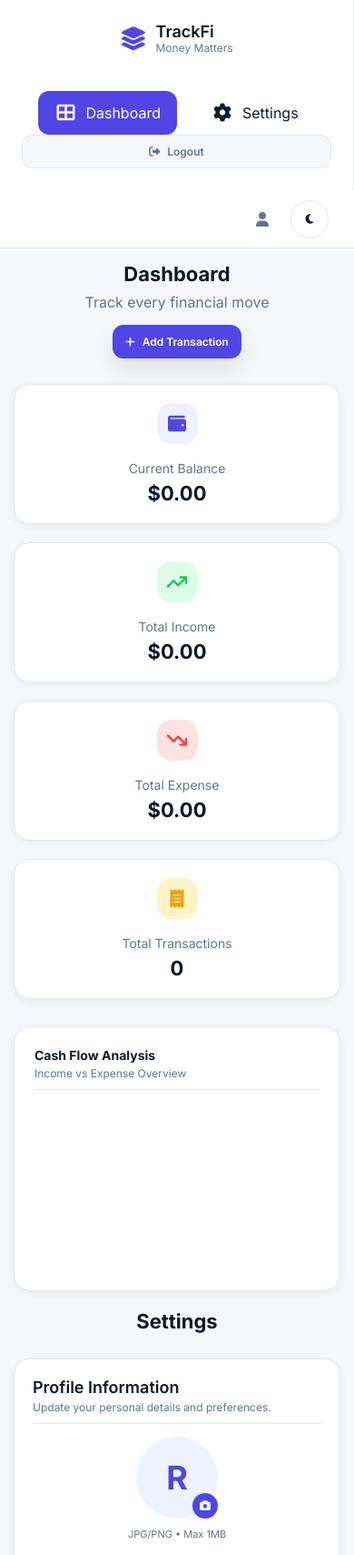
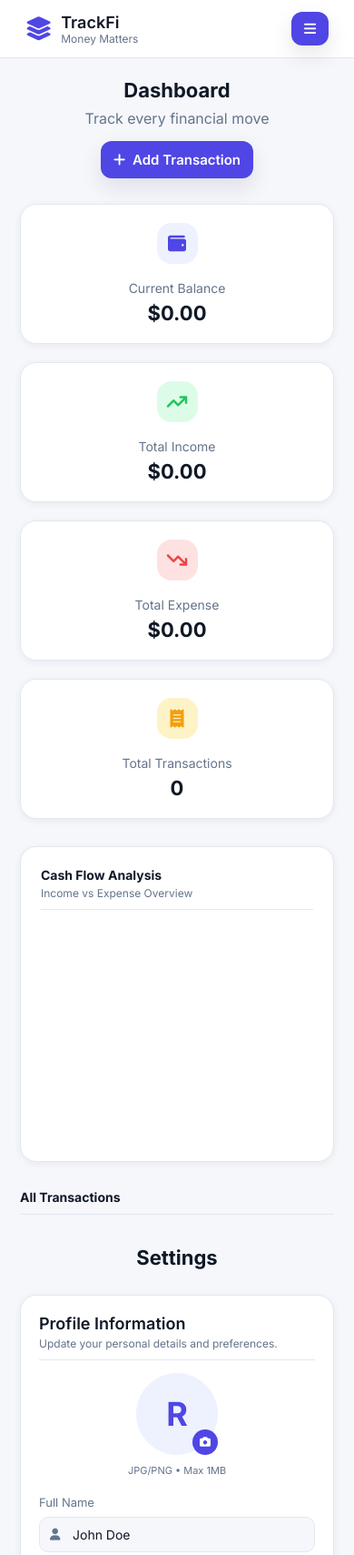
Before and after one commit to vishalls24/trackfi-expense-tracker, a plain HTML site: page index.html in a window 390 px wide. Shown: the top 1709 px of the page at 91% size. Drawn offline with nearby package versions, Linux system fonts and the light colour scheme; a script that the page names is missing.

Commit message:
improve responsiveness, add animations, and fix UI styling

```diff
--- a/index.html
+++ b/index.html
@@ -19,6 +19,7 @@
 <body>
 
     <aside class="sidebar">
+
         <div class="logo">
             <div class="logo-icon">
                 <i class="fa-solid fa-layer-group"></i>
@@ -41,6 +42,22 @@
             </a>
         </nav>
 
+        <div class="side-bottom">
+            <div class="profile">
+                <i class="fa-solid fa-user"></i>
+                <h3 id="user-name">John Doe</h3>
+            </div>
+
+            <div class="side-theme">
+                <span>Dark Mode</span>
+
+                <label class="switch">
+                    <input type="checkbox" id="darkModeSidebar">
+                    <span class="slider"></span>
+                </label>
+            </div>
+        </div>
+
         <button id="logout" class="btn-secondary">
             <i class="fa-solid fa-right-from-bracket"></i>
             Logout
@@ -48,6 +65,22 @@
     </aside>
 
     <header class="topbar">
+
+        <div class="logo mobile-logo">
+            <div class="logo-icon">
+                <i class="fa-solid fa-layer-group"></i>
+            </div>
+
+            <div class="logo-text">
+                <h2 class="text-lg">TrackFi</h2>
+                <p>Money Matters</p>
+            </div>
+        </div>
+
+        <button id="menu-btn" class="btn-primary menu-btn">
+            <i class="fa-solid fa-bars"></i>
+        </button>
+
         <div class="profile">
             <i class="fa-solid fa-user"></i>
             <h3 id="user-name">John Doe</h3>
@@ -122,16 +155,29 @@
 
 
             <div class="chart-card">
-                <div class="settings-card-header">
+                <div class="card-header">
                     <div>
                         <h3 class="text-md">Cash Flow Analysis</h3>
                         <p>Income vs Expense Overview</p>
                     </div>
                 </div>
 
-                <canvas id="myChart"></canvas>
+                <div class="chart-container">
+                    <canvas id="myChart"></canvas>
+                </div>
             </div>
 
+            <div class="records-table">
+                <div class="card-header">
+                    <div>
+                        <h3 class="text-md">All Transactions</h3>
+                    </div>
+
+                    <div class="table-filter">
+
+                    </div>
+                </div>
+            </div>
 
         </section>
 
@@ -144,7 +190,7 @@
             <div class="settings-grid">
 
                 <div class="settings-card profile-card">
-                    <div class="settings-card-header">
+                    <div class="card-header">
                         <div>
                             <h3 class="text-lg">Profile Information</h3>
                             <p>Update your personal details and preferences.</p>
@@ -205,7 +251,7 @@
                 </div>
 
                 <div class="settings-card password-card">
-                    <div class="settings-card-header">
+                    <div class="card-header">
                         <div>
                             <h3 class="text-lg">Change Password</h3>
                             <p>Keep your account secure.</p>
@@ -247,7 +293,7 @@
                 </div>
 
                 <div class="settings-card appearance-card">
-                    <div class="settings-card-header">
+                    <div class="card-header">
                         <div>
                             <h3 class="text-lg">Appearance</h3>
                             <p>Customize your interface.</p>
@@ -268,7 +314,7 @@
                 </div>
 
                 <div class="settings-card data-card">
-                    <div class="settings-card-header">
+                    <div class="card-header">
                         <div>
                             <h3 class="text-lg">Data Management</h3>
                             <p>Backup or clear your financial data.</p>
--- a/style.css
+++ b/style.css
@@ -22,7 +22,7 @@
   --shadow-sm: 0 2px 8px rgba(15, 23, 42, 0.06);
   --shadow-md: 0 10px 25px rgba(15, 23, 42, 0.1);
   --shadow-lg: 0 18px 40px rgba(15, 23, 42, 0.12);
-  --transition: 0.25s ease;
+  --transition: 0.25s ease-out;
 }
 
 body.dark-theme {
@@ -124,7 +124,7 @@ nav a {
 nav a:hover {
   background: var(--primary-light);
   color: var(--primary);
-  transform: translateX(8px);
+  transform: translateX(10px);
 }
 
 nav a.active {
@@ -161,8 +161,7 @@ button:focus-visible {
 
 .profile {
   display: flex;
-  align-items: center;
-  gap: 5px;
+  gap: 12px;
   color: var(--text-muted);
 }
 
@@ -231,6 +230,10 @@ button {
 
 button:hover {
   transform: translateY(-2px);
+}
+
+button:active {
+  transform: scale(0.96);
 }
 
 .btn-circle {
@@ -330,10 +333,41 @@ section {
   align-items: center;
   gap: 18px;
   transition: var(--transition);
+  animation: cardShow 0.5s ease forwards;
+  opacity: 0;
+}
+
+@keyframes cardShow {
+  from {
+    opacity: 0;
+    transform: translateY(25px);
+  }
+
+  to {
+    opacity: 1;
+    transform: translateY(0);
+  }
 }
 
 .card:hover {
-  transform: translateY(-3px);
+  transform: translateY(-6px);
+  box-shadow: var(--shadow-md);
+}
+
+.overview-cards .card:nth-child(1) {
+  animation-delay: 0.1s;
+}
+
+.overview-cards .card:nth-child(2) {
+  animation-delay: 0.2s;
+}
+
+.overview-cards .card:nth-child(3) {
+  animation-delay: 0.3s;
+}
+
+.overview-cards .card:nth-child(4) {
+  animation-delay: 0.4s;
 }
 
 .card-icon {
@@ -378,13 +412,31 @@ section {
   border-radius: 18px;
   padding: 22px;
   box-shadow: var(--shadow-sm);
-  margin-top: 30px;
+  margin: 30px 0;
+  animation: chartReveal 0.7s ease;
 }
 
-.chart-card canvas {
-  justify-self: center;
-  margin-top: 30px;
-  height: 320px !important;
+@keyframes chartReveal {
+  from {
+    opacity: 0;
+    transform: translateY(30px);
+  }
+
+  to {
+    opacity: 1;
+    transform: translateY(0);
+  }
+}
+
+.chart-container {
+  position: relative;
+  width: 100%;
+  height: 320px;
+}
+
+.chart-container canvas {
+  width: 100% !important;
+  height: 100% !important;
 }
 
 .modal {
@@ -397,7 +449,17 @@ section {
   backdrop-filter: blur(10px);
   z-index: 1000;
   padding: 20px;
-  animation: fade 0.2s ease;
+  animation: modalFade 0.3s ease;
+}
+
+@keyframes modalFade {
+  from {
+    opacity: 0;
+  }
+
+  to {
+    opacity: 1;
+  }
 }
 
 .modal-content {
@@ -408,7 +470,19 @@ section {
   border-radius: var(--border-radius);
   box-shadow: var(--shadow-lg);
   overflow: hidden;
-  animation: scaleIn 0.25s ease;
+  animation: modalScale 0.35s cubic-bezier(0.4, 0, 0.2, 1);
+}
+
+@keyframes modalScale {
+  from {
+    opacity: 0;
+    transform: scale(0.85) translateY(20px);
+  }
+
+  to {
+    opacity: 1;
+    transform: scale(1) translateY(0);
+  }
 }
 
 .modal-header {
@@ -467,6 +541,19 @@ section {
   display: flex;
   flex-direction: column;
   transition: var(--transition);
+  animation: settingsShow 0.6s ease;
+}
+
+@keyframes settingsShow {
+  from {
+    opacity: 0;
+    transform: translateY(20px);
+  }
+
+  to {
+    opacity: 1;
+    transform: translateY(0);
+  }
 }
 
 .settings-card:hover {
@@ -489,13 +576,13 @@ section {
   grid-column: span 7;
 }
 
-.settings-card-header {
+.card-header {
   margin-bottom: 14px;
   padding-bottom: 10px;
   border-bottom: 1px solid var(--border-color);
 }
 
-.settings-card-header p {
+.card-header p {
   font-size: 12px;
   color: var(--text-muted);
   margin-top: 4px;
@@ -636,6 +723,22 @@ footer {
   text-align: center;
 }
 
+.mobile-logo {
+  display: none;
+  align-items: center;
+  gap: 10px;
+  margin-bottom: 0;
+}
+
+.menu-btn {
+  display: none;
+}
+
+.side-bottom {
+  display: none;
+  margin-top: auto;
+}
+
 @media (max-width: 1024px) {
   .settings-grid {
     grid-template-columns: repeat(6, 1fr);
@@ -658,28 +761,50 @@ footer {
 }
 
 @media (max-width: 768px) {
-  .sidebar {
-    width: 100%;
-    height: auto;
-    position: relative;
-  }
-
-  nav {
-    flex-direction: row;
-    flex-wrap: wrap;
-  }
-
   .topbar,
   .main {
     margin-left: 0;
     width: 100%;
   }
 
+  .topbar {
+    justify-content: space-between;
+  }
+
+  .topbar .profile,
+  .topbar .btn-circle {
+    display: none;
+  }
+
+  .mobile-logo {
+    display: flex;
+    align-items: center;
+    gap: 10px;
+  }
+
+  .menu-btn {
+    display: flex;
+    order: 3;
+  }
+
+  .sidebar {
+    width: 260px;
+    height: 100%;
+    position: fixed;
+    top: 0;
+    left: -280px;
+    z-index: 9999;
+    transition: left 0.5s ease-out;
+  }
+
+  .sidebar.active {
+    left: 0;
+  }
+
   .card {
     flex-direction: column;
     text-align: center;
     padding: 20px;
-    min-height: 110px;
   }
 
   .card-icon {
@@ -691,51 +816,58 @@ footer {
   .text-xl {
     font-size: 22px;
   }
+
+  .side-bottom {
+    display: flex;
+    flex-direction: column;
+    align-items: flex-start;
+    width: 100%;
+    margin-top: auto;
+    margin-bottom: 20px;
+    gap: 10px;
+    padding: 8px;
+  }
+
+  .side-bottom .profile {
+    display: flex;
+    align-items: center;
+    gap: 12px;
+  }
+
+  .side-theme {
+    display: flex;
+    justify-content: space-between;
+    align-items: center;
+    width: 100%;
+    color: var(--text-muted);
+    font-size: 15px;
+  }
+
+  #logout {
+    margin-top: 10px;
+  }
+
+  .chart-container {
+    height: 260px;
+  }
 }
 
 @media (max-width: 500px) {
-  .profile h3 {
-    display: none;
-  }
   .page-header {
     flex-direction: column;
     text-align: center;
     gap: 15px;
   }
 
-  .chart-card canvas {
-    height: 100% !important;
+  .chart-container {
+    height: 240px;
   }
 
   .main {
-    padding: 5px;
-  }
-
-  button {
-    font-size: 12px;
+    padding: 12px;
   }
 
   .card-item {
     gap: 10px;
   }
 }
-
-@keyframes fade {
-  from {
-    opacity: 0;
-  }
-  to {
-    opacity: 1;
-  }
-}
-
-@keyframes scaleIn {
-  from {
-    opacity: 0;
-    transform: scale(0.95);
-  }
-  to {
-    opacity: 1;
-    transform: scale(1);
-  }
-}
```
